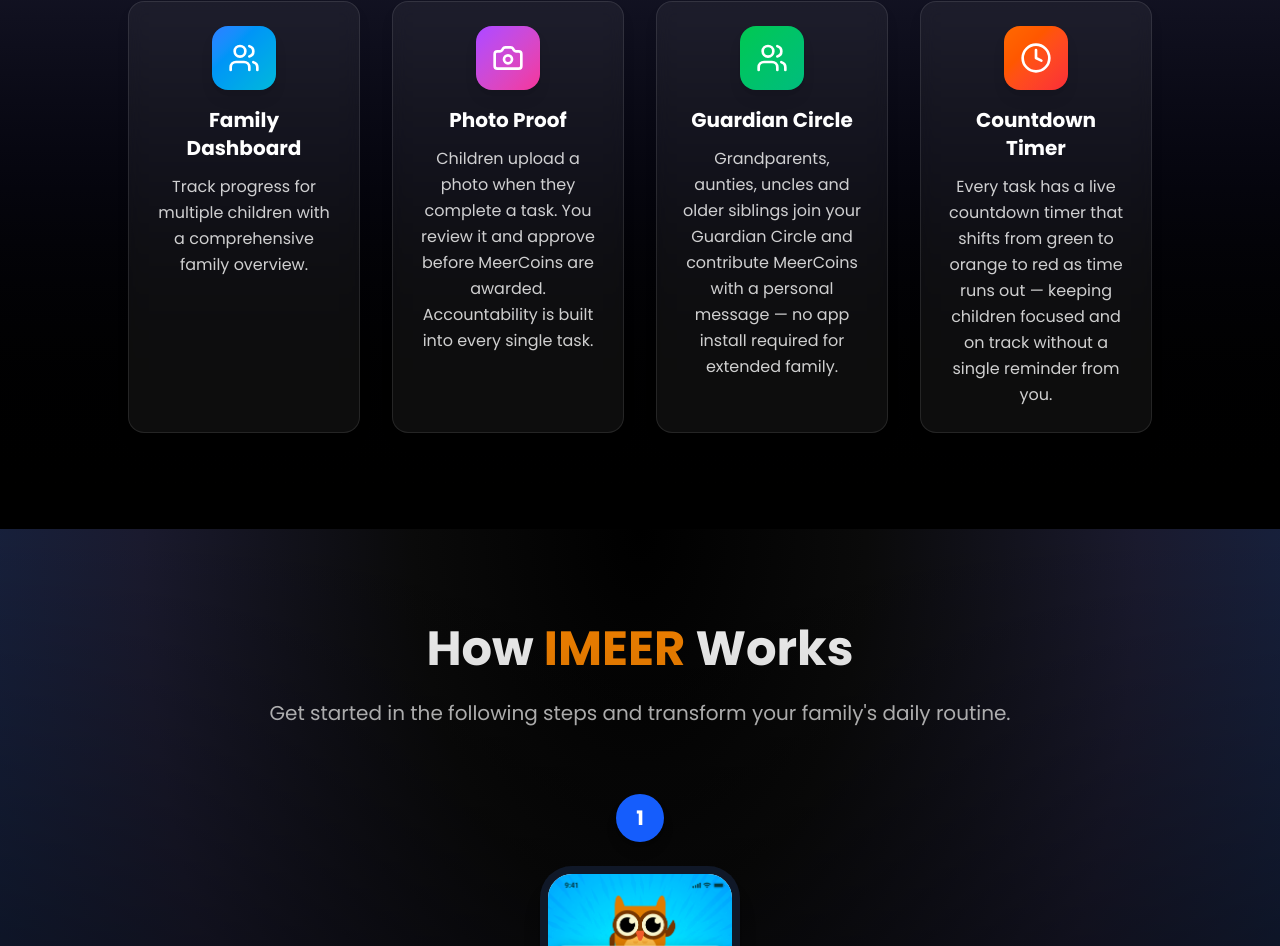
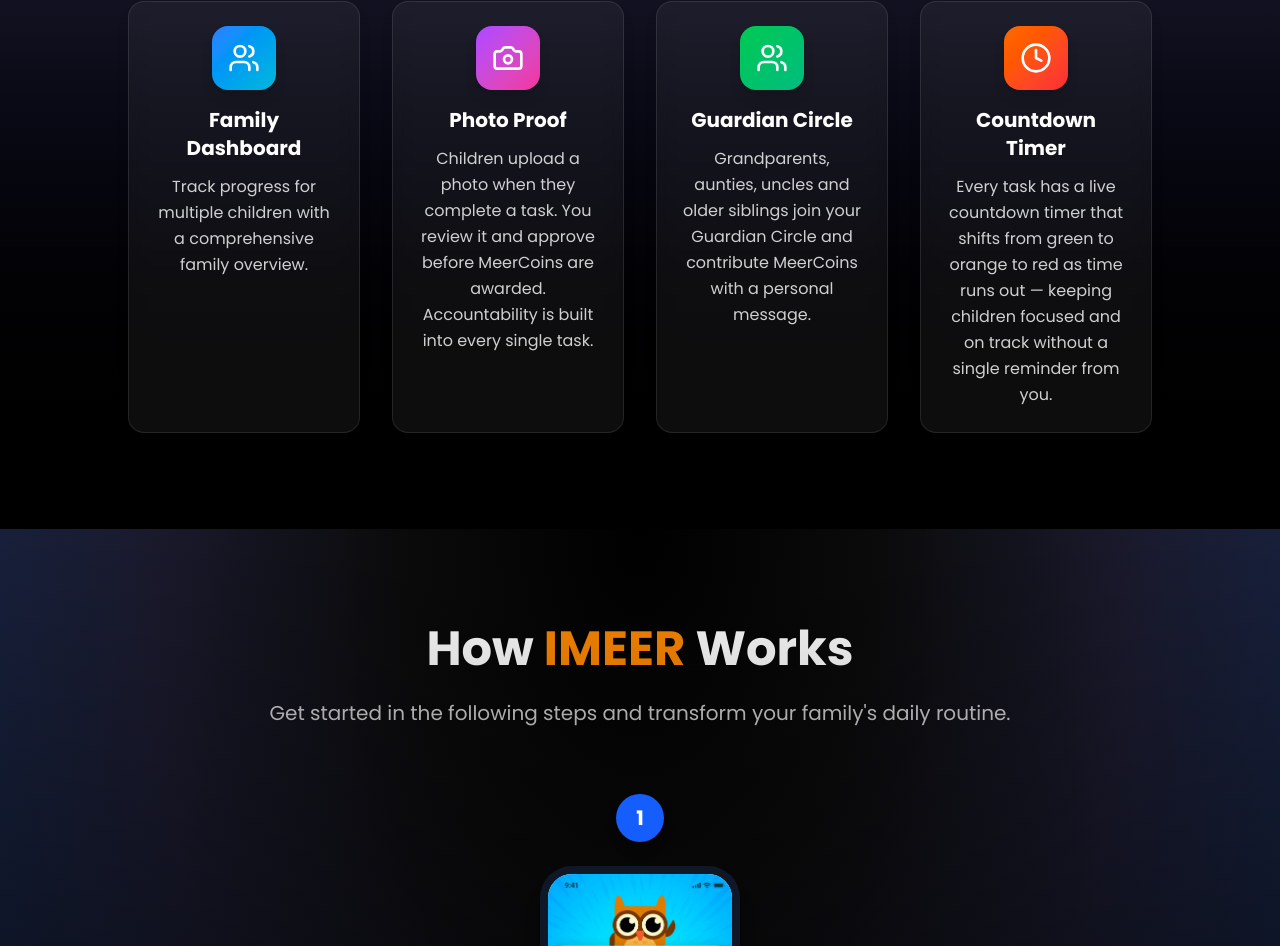
Before and after one commit to taskhabs25/taskhabs, a Next.js app: page / in a window 1280 px wide. Shown: the part 4098-5044 px from the top of the page. Built offline with nearby package versions, Linux system fonts and the light colour scheme.

Commit message:
UI textual updates

```diff
--- a/src/app/about/page.tsx
+++ b/src/app/about/page.tsx
@@ -73,7 +73,7 @@
     icon: TrendingUp,
     title: "The Impact",
     content:
-      "A calmer home.More helping hands.Children learning responsibility.Families working together.That’s the kind of impact iMEER aims to create every day.",
+      "A calmer home. More helping hands. Children learning responsibility. Families working together. That’s the kind of impact iMEER aims to create every day.",
   },
 ]
 
--- a/src/app/components/faq.tsx
+++ b/src/app/components/faq.tsx
@@ -47,7 +47,7 @@
   {
     question: "What devices does IMEER work on?",
     answer:
-      "IMEER works on iOS and Android smartphones and tablets. We also offer a web version that works on computers and laptops.",
+      "IMEER works on iOS and Android smartphones and tablets.",
   },
 ]
 
--- a/src/app/components/features.tsx
+++ b/src/app/components/features.tsx
@@ -52,7 +52,7 @@
     icon: Users,
     title: "Guardian Circle",
     description:
-      "Grandparents, aunties, uncles and older siblings join your Guardian Circle and contribute MeerCoins with a personal message — no app install required for extended family.",
+      "Grandparents, aunties, uncles and older siblings join your Guardian Circle and contribute MeerCoins with a personal message.",
   },
   {
     icon: Clock,
--- a/src/app/components/how-it-works.tsx
+++ b/src/app/components/how-it-works.tsx
@@ -66,7 +66,7 @@
     icon: Gift,
     title: "Invite Your Village",
     description:
-      "Invite grandparents, aunties, uncles and older siblings to your Guardian Circle. They contribute MeerCoins and send encouragement — no app install required. Your village is complete.",
+      "Invite grandparents, aunties, uncles and older siblings to your Guardian Circle. They contribute MeerCoins and send encouragement. Your village is complete.",
     image: "/images/screen-7.png",
   },
 ]
```
